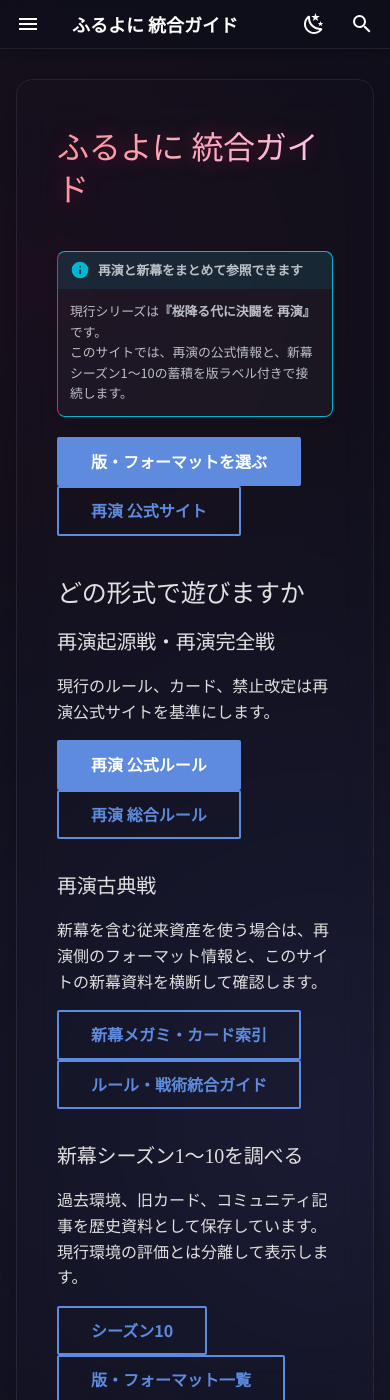
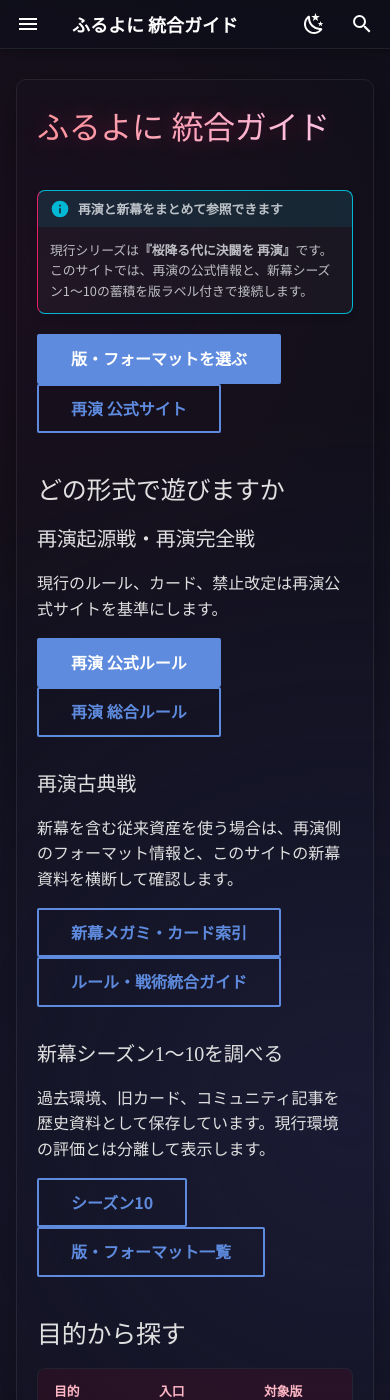
Before and after one commit to KAFKA2306/furuyoni, an MkDocs documentation site: the page built from docs/index.md, in a window 390 px wide and 1400 px high. Built offline with MkDocs 1.6.1 and Material for MkDocs 9.7.7, drawn with Linux system fonts in a browser that asks for light colours; comment, search, counter and statistics services are not loaded.

Commit message:
fix: improve mobile, focus, reduced-motion, and legacy notice styles

```diff
--- a/docs/assets/furuyoni_style.css
+++ b/docs/assets/furuyoni_style.css
@@ -98,6 +98,41 @@
   border-left-color: var(--sakura-deep);
 }
 
+/* Legacy edition notice */
+.legacy-version-banner {
+  display: grid;
+  grid-template-columns: auto 1fr auto auto;
+  align-items: center;
+  gap: 0.6rem 1rem;
+  margin: 0 0 1.25rem;
+  padding: 0.85rem 1rem;
+  border: 1px solid rgba(255, 183, 197, 0.45);
+  border-left: 4px solid var(--sakura-deep);
+  border-radius: 10px;
+  background: rgba(233, 30, 99, 0.09);
+  font-size: 0.78rem;
+  line-height: 1.5;
+}
+
+.legacy-version-banner strong {
+  color: var(--sakura-pink);
+  white-space: nowrap;
+}
+
+.legacy-version-banner a {
+  white-space: nowrap;
+  font-weight: 700;
+}
+
+/* Keyboard access */
+.md-typeset a:focus-visible,
+.md-nav__link:focus-visible,
+.md-search__input:focus-visible {
+  outline: 3px solid var(--star-gold);
+  outline-offset: 3px;
+  border-radius: 3px;
+}
+
 /* Footer */
 footer {
   background: transparent !important;
@@ -115,7 +150,7 @@
 }
 
 ::-webkit-scrollbar-thumb {
-  background: #333;
+  background: #555;
   border-radius: 4px;
 }
 
@@ -133,3 +168,47 @@
   pointer-events: none;
   z-index: 9999;
 }
+
+@media screen and (max-width: 768px) {
+  article {
+    padding: 1rem !important;
+    border-radius: 10px;
+    backdrop-filter: none;
+    -webkit-backdrop-filter: none;
+  }
+
+  h1, h2, h3 {
+    letter-spacing: 0.02em;
+  }
+
+  .legacy-version-banner {
+    grid-template-columns: 1fr;
+    align-items: start;
+  }
+
+  #sakura-canvas {
+    display: none;
+  }
+}
+
+@media (prefers-reduced-motion: reduce) {
+  #sakura-canvas {
+    display: none !important;
+  }
+
+  html {
+    scroll-behavior: auto !important;
+  }
+}
+
+@media (forced-colors: active) {
+  h1 {
+    background: none;
+    -webkit-text-fill-color: currentColor;
+    text-shadow: none;
+  }
+
+  .legacy-version-banner {
+    border: 2px solid CanvasText;
+  }
+}
```
